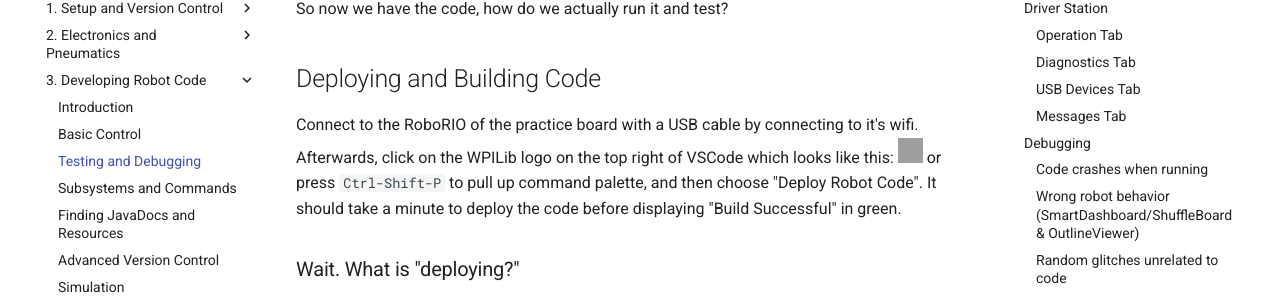
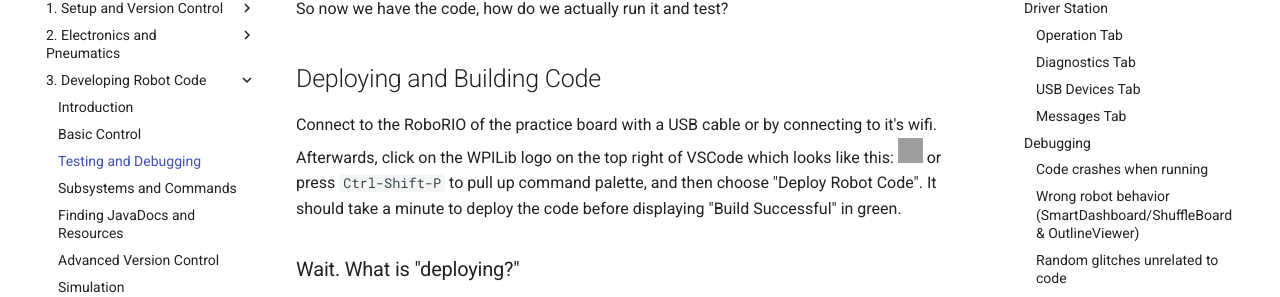
Before and after one commit to DeepBlueRobotics/training, an MkDocs documentation site: the page built from docs/section-3/testing-and-debugging.md, in a window 1280 px wide and 900 px high. Shown: the part 184-481 px from the top of the window. Built offline with MkDocs 1.6.1 and Material for MkDocs 9.7.7, drawn with Linux system fonts in a browser that asks for light colours; comment, search, counter and statistics services are not loaded; grey boxes are pictures that could not be loaded.

Commit message:
Update docs/section-3/testing-and-debugging.md
Co-authored-by: CoolSpy3 <coolspythree@gmail.com>

```diff
--- a/docs/section-3/testing-and-debugging.md
+++ b/docs/section-3/testing-and-debugging.md
@@ -2,7 +2,7 @@
 
 ## Deploying and Building Code
 
-Connect to the RoboRIO of the practice board with a USB cable by connecting to it's wifi. Afterwards, click on the WPILib logo on the top right of VSCode which looks like this: ![wpilib](https://avatars1.githubusercontent.com/u/19267233?s=400&v=4){: style="height:25px;width:25px"} or press `Ctrl-Shift-P` to pull up command palette, and then choose "Deploy Robot Code". It should take a minute to deploy the code before displaying "Build Successful" in green.
+Connect to the RoboRIO of the practice board with a USB cable or by connecting to it's wifi. Afterwards, click on the WPILib logo on the top right of VSCode which looks like this: ![wpilib](https://avatars1.githubusercontent.com/u/19267233?s=400&v=4){: style="height:25px;width:25px"} or press `Ctrl-Shift-P` to pull up command palette, and then choose "Deploy Robot Code". It should take a minute to deploy the code before displaying "Build Successful" in green.
 
 ### Wait. What is "deploying?"
 - Deploying the robot code sends the most recent code to the robot, so that the robot is updated with the new changes.
```
